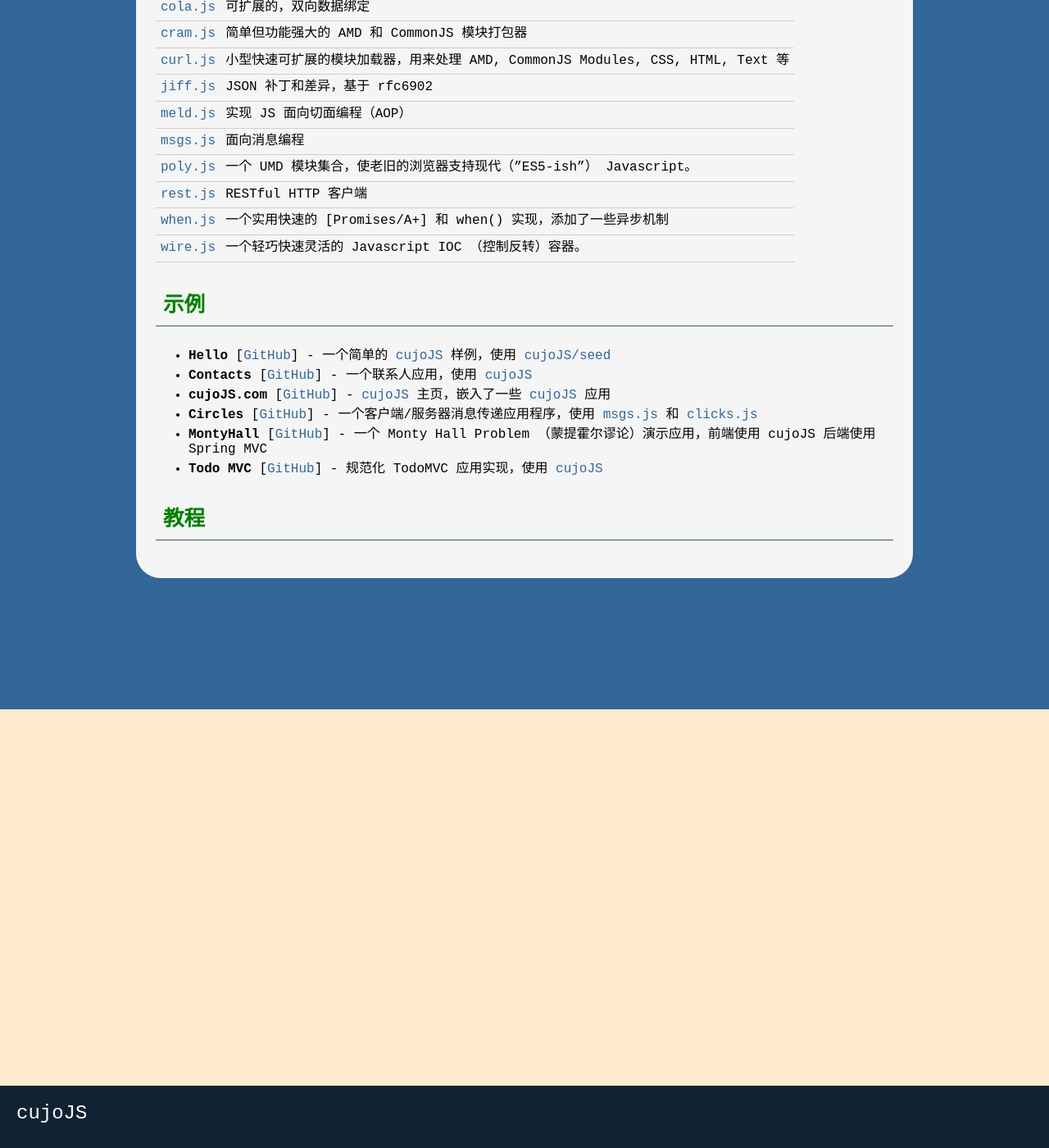
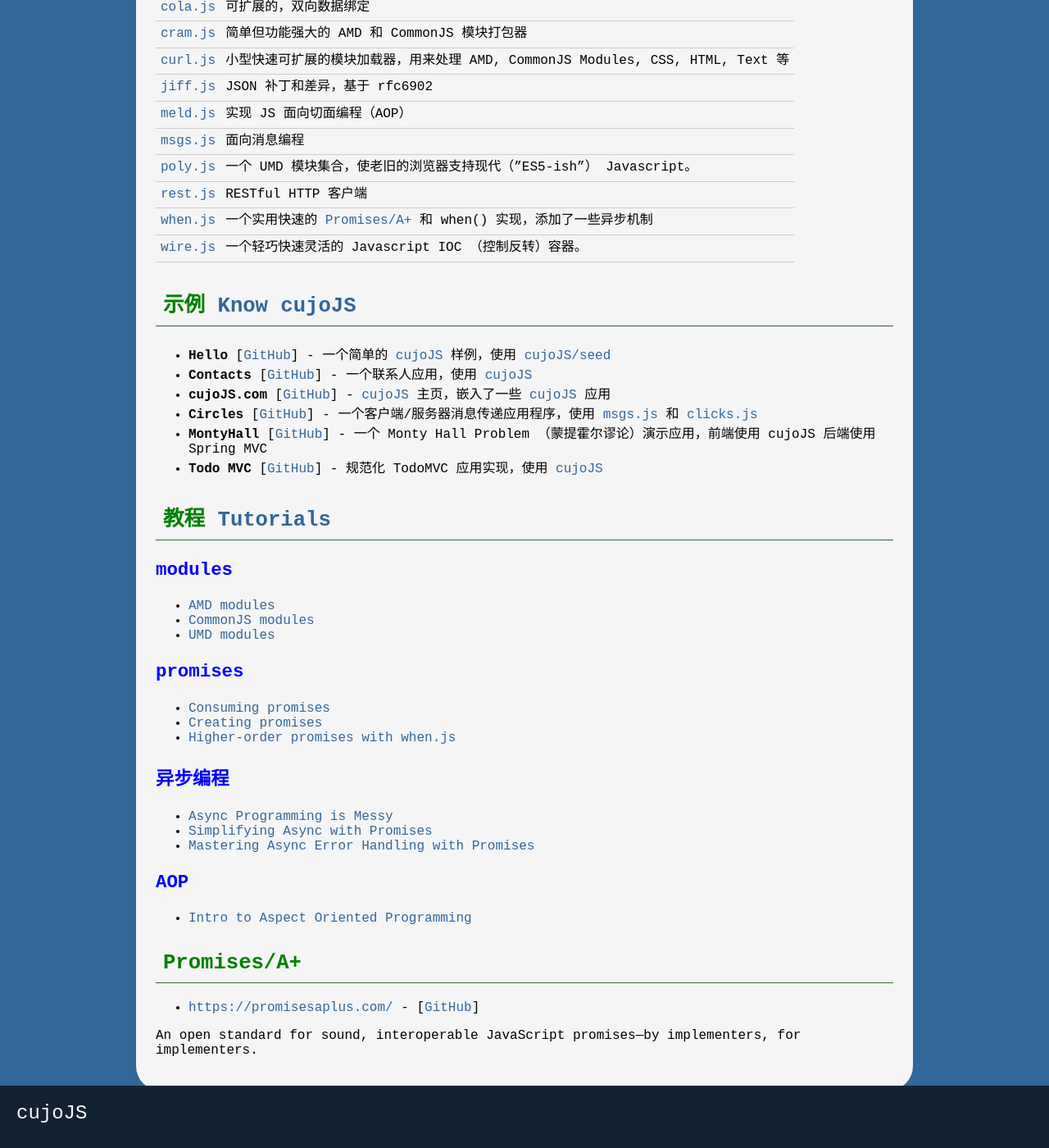
Before and after one commit to rzning/blog-2017, a Jekyll site: the page built from _posts/2017-03-23-cujojs.md, in a window 1280 px wide and 1400 px high, scrolled down 605 px. Shown: the whole window at 82% size. Built offline with Jekyll 4.4.1, drawn with Linux system fonts in a browser that asks for light colours.

Commit message:
Updated : blog `cujojs.md`

```diff
--- a/_posts/2017-03-23-cujojs.md
+++ b/_posts/2017-03-23-cujojs.md
@@ -3,7 +3,7 @@
 title           : "cujoJS"
 author          : Rzning
 date            : 2017-03-23 20:30:00 +0800
-Modified        : 2017-03-23 22:00:00 +0800
+Modified        : 2017-03-23 22:16:00 +0800
 categories      : blog cujoJS
 tags            : cujoJS
 ---
@@ -34,7 +34,7 @@
 [wire.js] | 一个轻巧快速灵活的 Javascript IOC （控制反转）容器。
 
 
-## 示例
+## 示例 [Know cujoJS]
 
 - **Hello** [[GitHub][s1]] - 一个简单的 [cujoJS] 样例，使用 [cujoJS/seed]
 - **Contacts** [[GitHub][s2]] - 一个联系人应用，使用 [cujoJS]
@@ -43,13 +43,41 @@
 - **MontyHall** [[GitHub][s5]] - 一个 Monty Hall Problem （蒙提霍尔谬论）演示应用，前端使用 cujoJS 后端使用 Spring MVC
 - **Todo MVC** [[GitHub][s6]] - 规范化 TodoMVC 应用实现，使用 [cujoJS]
 
-## 教程
+## 教程 [Tutorials](http://know.cujojs.com/tutorials)
+
+### modules
+
+- [AMD modules](http://know.cujojs.com/tutorials/modules/authoring-amd-modules)
+- [CommonJS modules](http://know.cujojs.com/tutorials/modules/authoring-cjs-modules)
+- [UMD modules](http://know.cujojs.com/tutorials/modules/authoring-umd-modules)
+
+### promises
+
+- [Consuming promises](http://know.cujojs.com/tutorials/promises/consuming-promises)
+- [Creating promises](http://know.cujojs.com/tutorials/promises/creating-promises)
+- [Higher-order promises with when.js](http://know.cujojs.com/tutorials/promises/higher-order-promises-with-when)
+
+### 异步编程
+
+- [Async Programming is Messy](http://know.cujojs.com/tutorials/async/async-programming-is-messy)
+- [Simplifying Async with Promises](http://know.cujojs.com/tutorials/async/simplifying-async-with-promises)
+- [Mastering Async Error Handling with Promises](http://know.cujojs.com/tutorials/async/mastering-async-error-handling-with-promises)
 
 
+### AOP
+
+- [Intro to Aspect Oriented Programming](http://know.cujojs.com/tutorials/aop/intro-to-aspect-oriented-programming)
+
+## Promises/A+
+
+- <https://promisesaplus.com/> - [[GitHub](https://github.com/promises-aplus)]
+
+An open standard for sound, interoperable JavaScript promises—by implementers, for implementers.
 
 
-
+[Promises/A+]: <https://promisesaplus.com/>
 [cujoJS]: <http://cujojs.com/>
+[Know cujoJS]: <https://github.com/know-cujojs>
 [cujoJS/seed]: <https://github.com/cujojs/seed>
 [cola.js]: <https://github.com/cujojs/cola>
 [cram.js]: <https://github.com/cujojs/cram>
```
